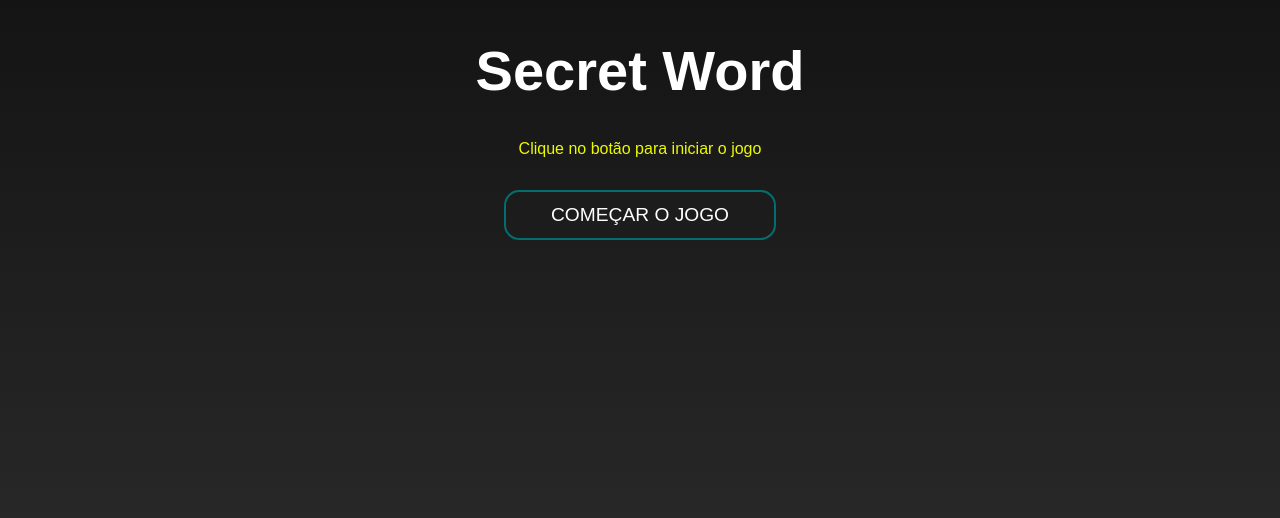
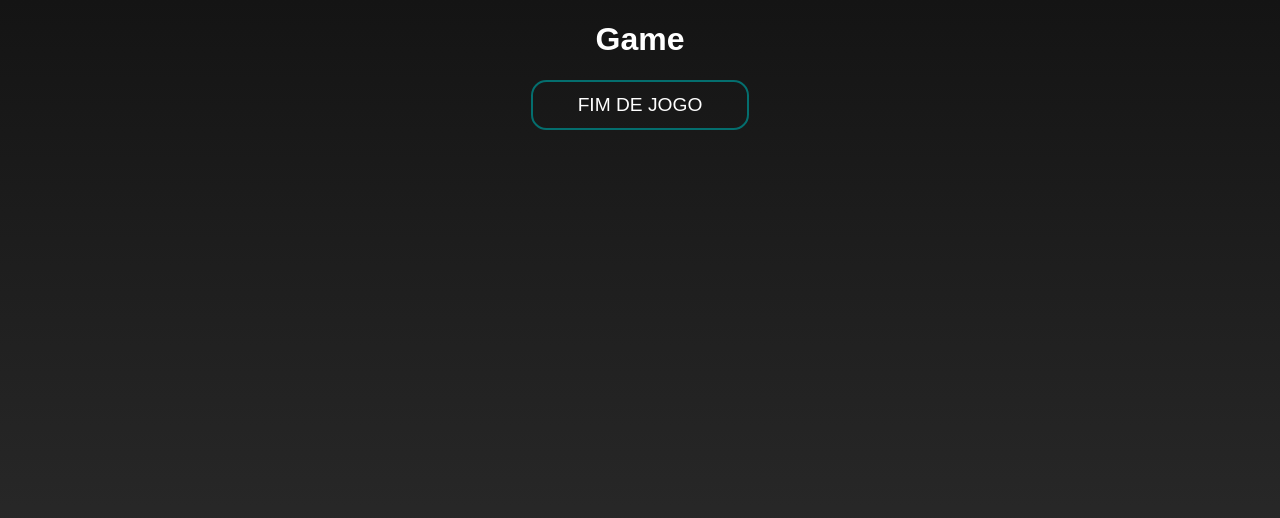
Before and after one commit to adaoma11/secret-word-game, a React (Vite) app: page / in a window 1280 px wide. Both pictures are taken after a click on the button "COMEÇAR O JOGO". Shown: the top 518 px of the page. Built offline with nearby package versions, Linux system fonts and the light colour scheme.

Commit message:
feat: add game stages screen components

```diff
--- a/src/App.jsx
+++ b/src/App.jsx
@@ -1,13 +1,41 @@
-import StartScreen from "./components/StartScreen";
-import { useState } from "react";
+import { useState, useEffect, useCallback } from "react";
 import "./App.css";
 
+// components
+import StartScreen from "./components/StartScreen";
+import Game from "./components/Game";
+import GameOver from "./components/GameOver";
+
+// data
+import { wordsList } from "./data/words";
+
+const stages = [
+  { id: 1, name: "start" },
+  { id: 2, name: "game" },
+  { id: 3, name: "end" },
+];
+
 function App() {
-  const [count, setCount] = useState(0);
+  const [gameStage, setGameStage] = useState(stages[0].name);
+  const [words] = useState(wordsList);
+
+  const startGame = () => {
+    setGameStage(stages[1].name);
+  };
+
+  const verifyLetter = () => {
+    setGameStage(stages[2].name);
+  };
+
+  const retry = () => {
+    setGameStage(stages[0].name);
+  };
 
   return (
     <div className="App">
-      <StartScreen />
+      {gameStage === "start" && <StartScreen startGame={startGame} />}
+      {gameStage === "game" && <Game verifyLetter={verifyLetter} />}
+      {gameStage === "end" && <GameOver retry={retry} />}
     </div>
   );
 }
--- /dev/null
+++ b/src/components/Game.jsx
@@ -0,0 +1,12 @@
+import "./Game.css";
+
+const Game = ({ verifyLetter }) => {
+  return (
+    <div>
+      <h1>Game</h1>
+      <button onClick={verifyLetter}>Fim de Jogo</button>
+    </div>
+  );
+};
+
+export default Game;
--- /dev/null
+++ b/src/components/GameOver.jsx
@@ -0,0 +1,12 @@
+import "./GameOver.css";
+
+const GameOver = ({ retry }) => {
+  return (
+    <div>
+      <h1>Fim de Jogo</h1>
+      <button onClick={retry}>Reiniciar</button>
+    </div>
+  );
+};
+
+export default GameOver;
--- a/src/components/StartScreen.jsx
+++ b/src/components/StartScreen.jsx
@@ -1,12 +1,12 @@
 import "./StartScreen.css";
 
-const StartScreen = () => {
+const StartScreen = ({ startGame }) => {
   return (
     <div className="start">
       <h1>Secret Word</h1>
       <p>Clique no botão para iniciar o jogo</p>
 
-      <button>Começar o jogo</button>
+      <button onClick={startGame}>Começar o jogo</button>
     </div>
   );
 };
```
Also changed, not shown: src/components/Game.css (added), src/components/GameOver.css (added).
